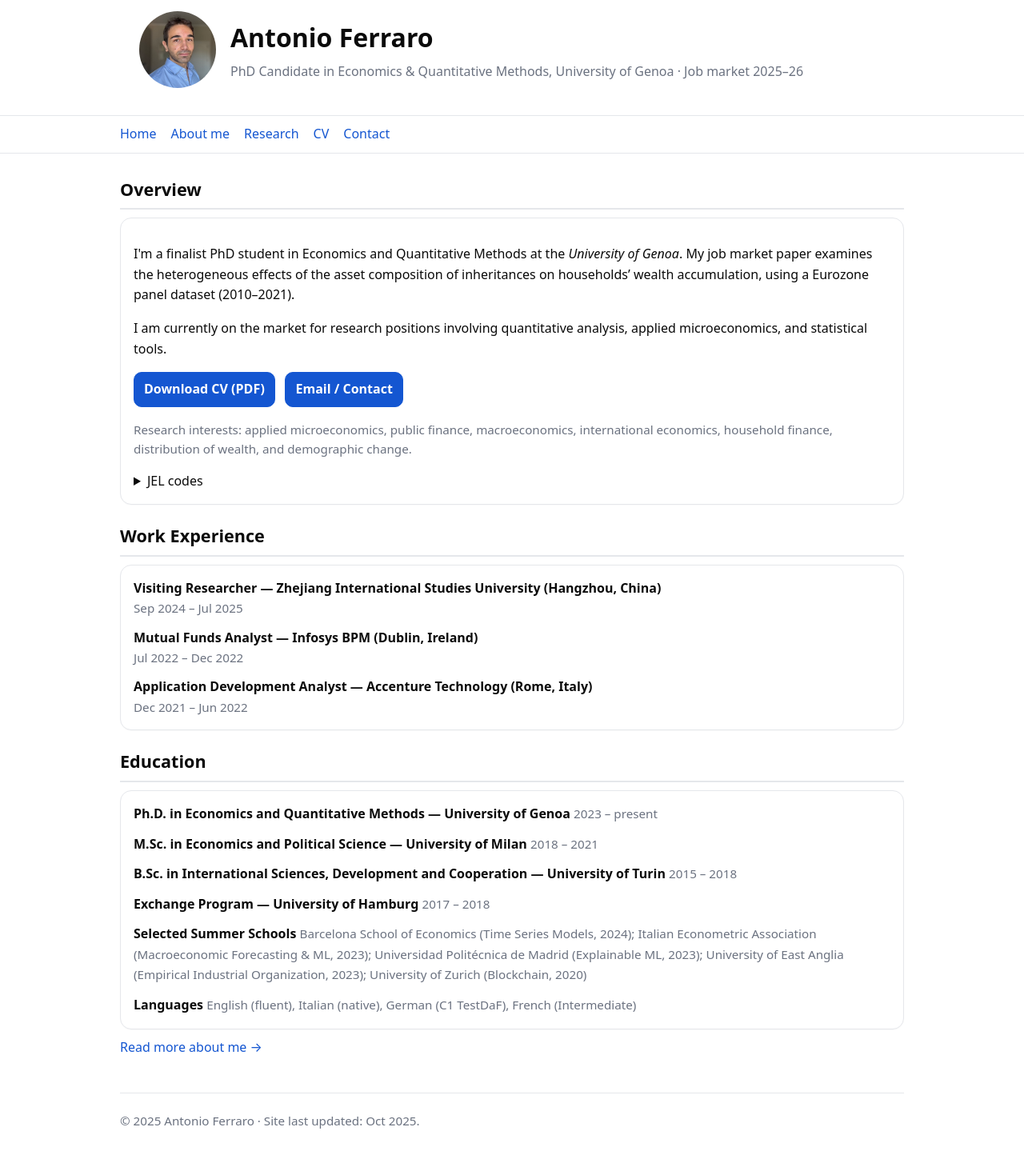
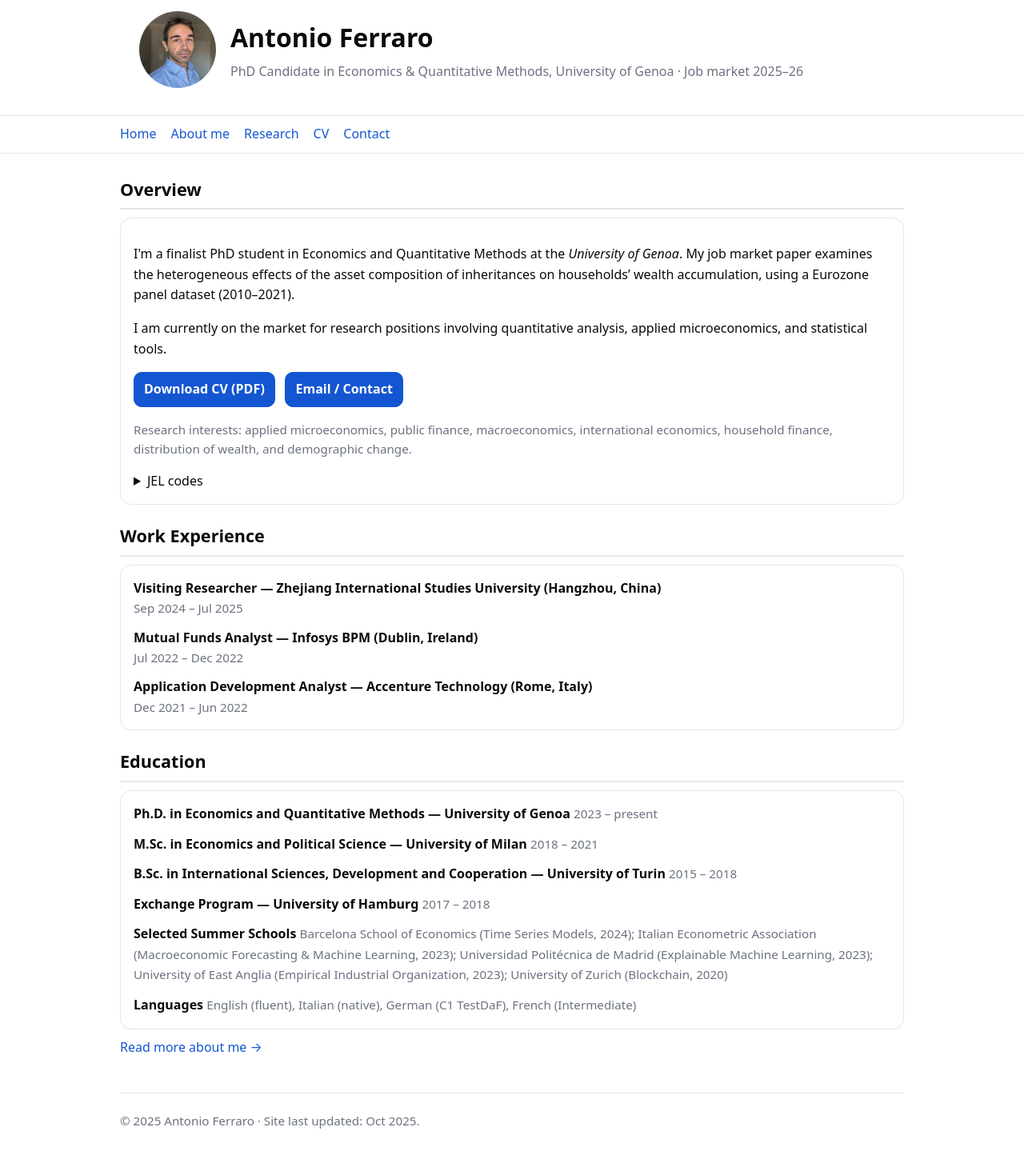
Before and after one commit to ferraroantonio/ferraroantonio.github.io, a Jekyll site: the page built from index.md, in a window 1280 px wide. Shown: the whole page at 80% size. Built offline with Jekyll 4.4.1, drawn with Linux system fonts in a browser that asks for light colours.

Commit message:
Update index.md

```diff
--- a/index.md
+++ b/index.md
@@ -49,7 +49,7 @@ description: "Antonio Ferraro — PhD Candidate in Economics & Quantitative Meth
   <li class="item"><strong>M.Sc. in Economics and Political Science — University of Milan</strong> <span class="meta">2018 – 2021</span></li>
   <li class="item"><strong>B.Sc. in International Sciences, Development and Cooperation — University of Turin</strong> <span class="meta">2015 – 2018</span></li>
   <li class="item"><strong>Exchange Program — University of Hamburg</strong> <span class="meta">2017 – 2018</span></li>
-  <li class="item"><strong>Selected Summer Schools</strong> <span class="meta">Barcelona School of Economics (Time Series Models, 2024); Italian Econometric Association (Macroeconomic Forecasting & ML, 2023); Universidad Politécnica de Madrid (Explainable ML, 2023); University of East Anglia (Empirical Industrial Organization, 2023); University of Zurich (Blockchain, 2020)</span></li>
+  <li class="item"><strong>Selected Summer Schools</strong> <span class="meta">Barcelona School of Economics (Time Series Models, 2024); Italian Econometric Association (Macroeconomic Forecasting & Machine Learning, 2023); Universidad Politécnica de Madrid (Explainable Machine Learning, 2023); University of East Anglia (Empirical Industrial Organization, 2023); University of Zurich (Blockchain, 2020)</span></li>
   <li class="item"><strong>Languages</strong> <span class="meta">English (fluent), Italian (native), German (C1 TestDaF), French (Intermediate)</span></li>
 </ul>
 </div>
```
